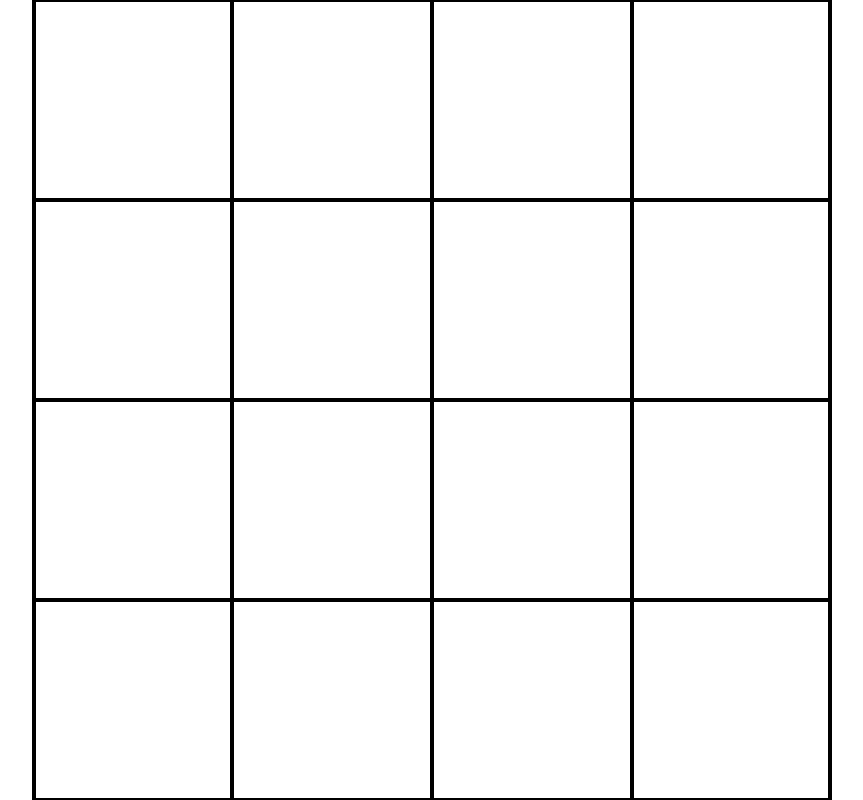
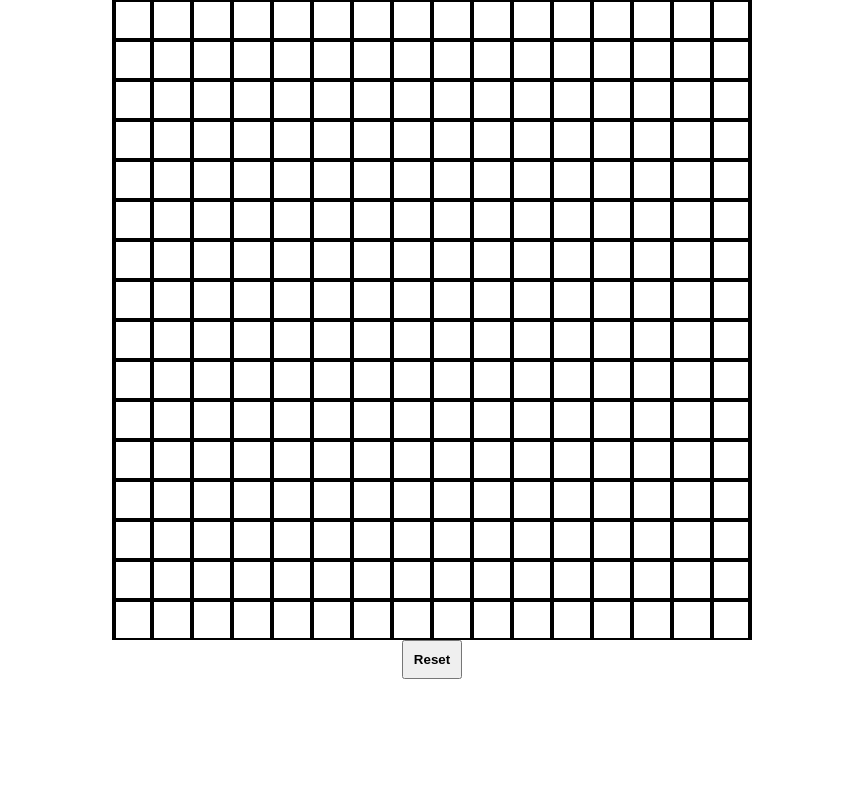
Before and after one commit to LucaX877/odin-etch-a-sketch, a plain HTML site: page index.html in a window 1280 px wide. Shown: the whole page, without its empty margins (208-1071 px from the left). Drawn offline with Linux system fonts and the light colour scheme.

Commit message:
Add onmousemove event to draw in grid

```diff
--- a/index.html
+++ b/index.html
@@ -8,6 +8,9 @@
 </head>
 <body>
     <div class="container"></div>
+    <div>
+        <button>Reset</button>
+    </div>
     <script src="./script.js"></script>
 </body>
 </html>
--- a/script.js
+++ b/script.js
@@ -1,12 +1,26 @@
 const container = document.querySelector(".container");
 
-for (let i = 0; i < 16; i++) {
-    if (i % 4 == 0) {
+for (let i = 0; i < 256; i++) {
+    if (i % 16 == 15) {
+        container.appendChild(document.createElement("div"));
+        container.lastChild.style.borderRight = "4px solid black";
+    } else if (i % 16 == 0) {
         container.appendChild(document.createElement("div"));
         container.lastChild.style.borderLeft = "4px solid black";
-    } else if (i % 4 == 3) {
-        container.appendChild(document.createElement("div"));
-        container.lastChild.style.borderRight = "4px solid black";
-    }
-    else container.appendChild(document.createElement("div"));
+    } else container.appendChild(document.createElement("div"));
 }
+
+const squares = container.querySelectorAll("div");
+
+for (let square of squares) {
+    square.addEventListener("mousemove", () => {
+        square.classList.add("hit");
+    })
+}
+
+const button = document.querySelector("button");
+button.addEventListener("click", () => {
+    for (let square of squares) {
+        square.remove();
+    }}
+)
--- a/styles.css
+++ b/styles.css
@@ -4,21 +4,30 @@
     box-sizing: border-box;
 }
 
+button {
+    padding: 10px;
+    font-weight: bold;
+}
+
+div {
+    text-align: center;
+}
+
 .container {
-    width: 100vh;
-    height: 100%;
+    width: 640px;
+    height: 640px;
     margin: auto;
     display: flex;
     flex-wrap: wrap;
 }
 
 .container div {
-    width: 25vh;
-    height: 25vh;
+    width: 40px;
+    height: 40px;
     flex-shrink: 0;
     border: 2px solid black;
 }
 
-.container div:hover {
+.container div.hit {
     background-color: pink;
 }
```
